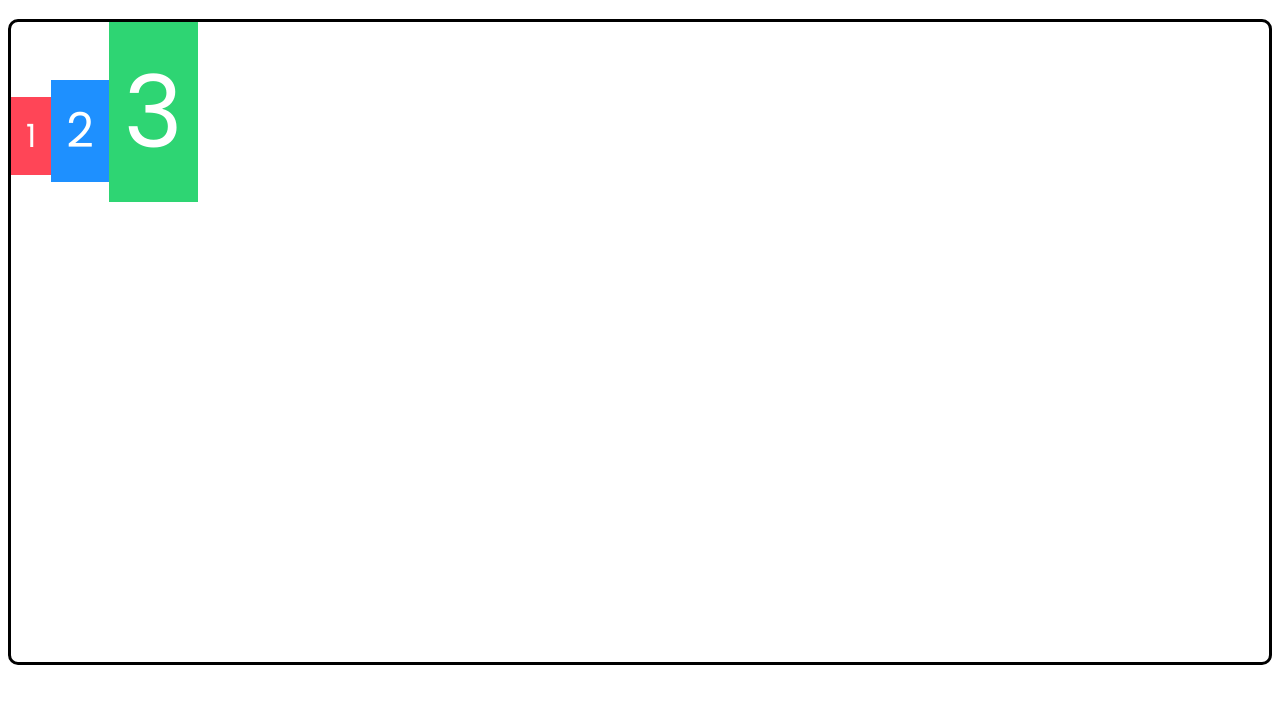
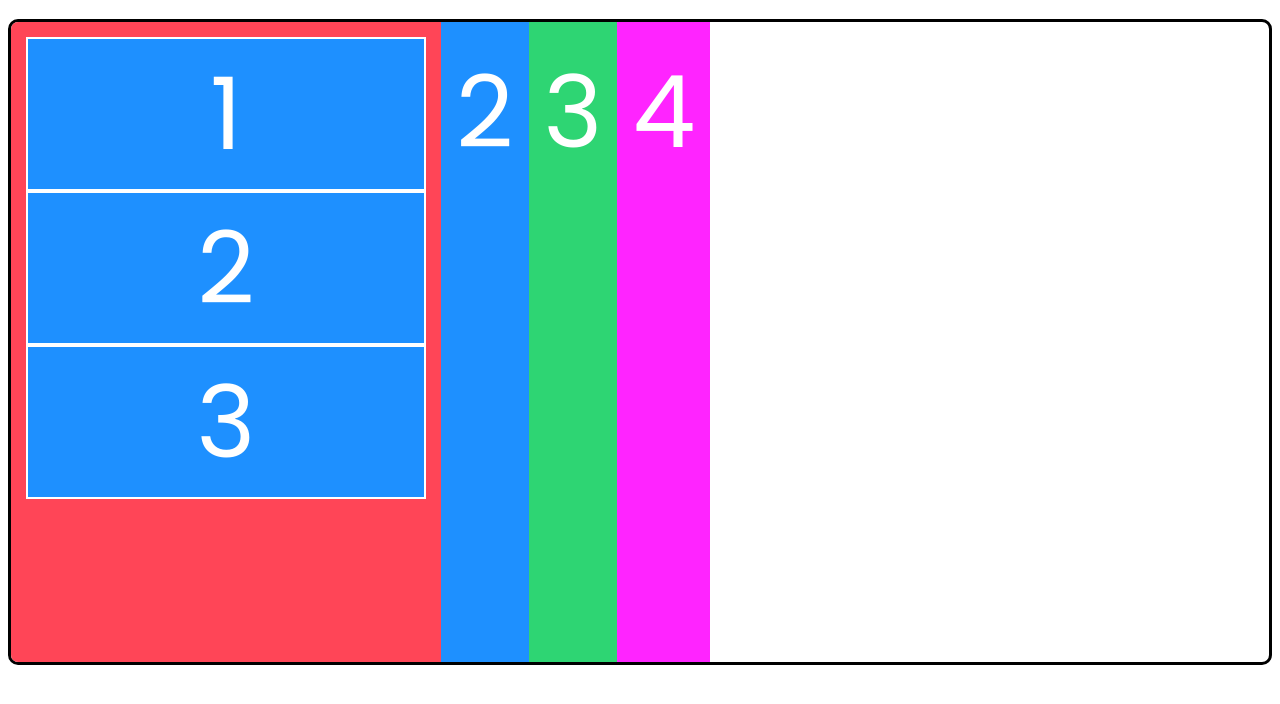
Before and after one commit to KriyesCodes/justit-bootcamp-week-2, a plain HTML site: page Day 3/Flexbox/index.html in a window 1280 px wide. Shown: the part 72-776 px from the top of the page. Drawn offline with Linux system fonts and the light colour scheme.

Commit message:
Update with more flexbox examples

```diff
--- a/Day 3/Flexbox/index.html
+++ b/Day 3/Flexbox/index.html
@@ -11,9 +11,14 @@
 <body>
     <h1>Flexbox</h1>
     <div class="container">
-        <div class="box box1">1</div>
+        <div class="box box1">
+            <div class="innerBox">1</div>
+            <div class="innerBox">2</div>
+            <div class="innerBox">3</div>
+        </div>
         <div class="box box2">2</div>
         <div class="box box3">3</div>
+        <div class="box box4">4</div>
     </div>
 </body>
 
--- a/Day 3/Flexbox/style.css
+++ b/Day 3/Flexbox/style.css
@@ -35,15 +35,19 @@ h1 {
 
 }
 
+.box4 {
+    background-color: rgb(255, 36, 255);
+}
+
 /* Flexbox Code Below: */
 
 .container {
     display: flex;
-    /* flex-direction is row by default */
-    /* flex-direction: column-reverse; */
+    /* flex-direction is row by default, it sets the main axis*/
+    /* flex-direction: column; */
 
     /* flex-wrap is nowrap by default */
-    flex-wrap: wrap;
+    /* flex-wrap: wrap; */
 
     /* justify-content is flex-start by default */
     /* justify-content: flex-start; */
@@ -52,21 +56,49 @@ h1 {
     /* align-items: flex-start; */
 
     /* wrap must be enabled for align-content to work */
-    /* align-content: space-around; */
+    /* align-content: flex-start; */
+
+    /* gap: 5px;
+    row-gap: 5px;
+    column-gap: 10px; */
 }
 
+/* .box {
+    flex-basis: 200px;
+} */
+
 .box1 {
+    /* baseline positions where the text would naturally line itself */
+    /* align-self: baseline;
+    font-size: 2rem; */
 
-    /* baseline positions where the text would naturally line itself */
-    align-self: baseline;
-    font-size: 2rem;
+    /* flex-basis: 500px; */
+    /* flex-shrink: 5; */
+
+    min-width: 400px;
 }
 
 .box2 {
-    align-self: baseline;
-    font-size: 3rem;
+    /* align-self: baseline;
+    font-size: 3rem; */
+
+    /* flex-basis: 200px; */
+    /* flex-shrink: 1; */
 }
 
 .box3 {
-    align-self: baseline;
+    /* align-self: baseline; */
+
+    /* flex-basis: 200px; */
+    /* flex-shrink: 1; */
 }
+
+.box4 {
+    /* flex-basis: 200px; */
+    /* flex-shrink: 1; */
+}
+
+.innerBox {
+    background-color: dodgerblue;
+    border: 2px solid white;
+}
```
